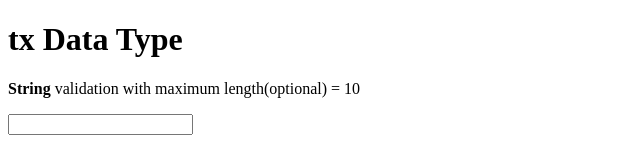
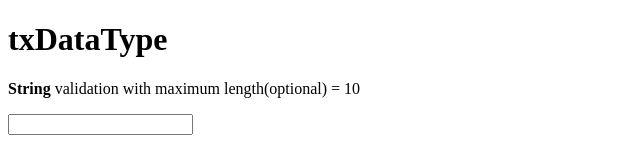
Before and after one commit to ksnimmy/txDataType, a website: page demo/index.html in a window 1280 px wide. Shown: the top 151 px of the page, without its empty margins (0-640 px from the left). Drawn offline with nearby package versions, Linux system fonts and the light colour scheme; files that its build step writes are made by us from their sources.

Commit message:
initial check in

```diff
--- a/demo/index.html
+++ b/demo/index.html
@@ -1,13 +1,13 @@
 <!DOCTYPE html>
 <html ng-app="demo">
 <head>
-    <title>tx Data Type</title>
+    <title>txDataType</title>
     <script src="//ajax.googleapis.com/ajax/libs/angularjs/1.5.3/angular.js"></script>
     <script src="../dist/index.js"></script>
 </head>
 <body ng-controller="DemoController">
     <div>
-        <h1>tx Data Type</h1>
+        <h1>txDataType</h1>
         <div>
             <p><b>String</b> validation with maximum length(optional) = 10</p>
             <input type="text" tx-data-type="string" tx-max-length="10" ng-model="strValue" />
```
Also changed, not shown: dist/index.js (added), dist/index.min.js (added).
